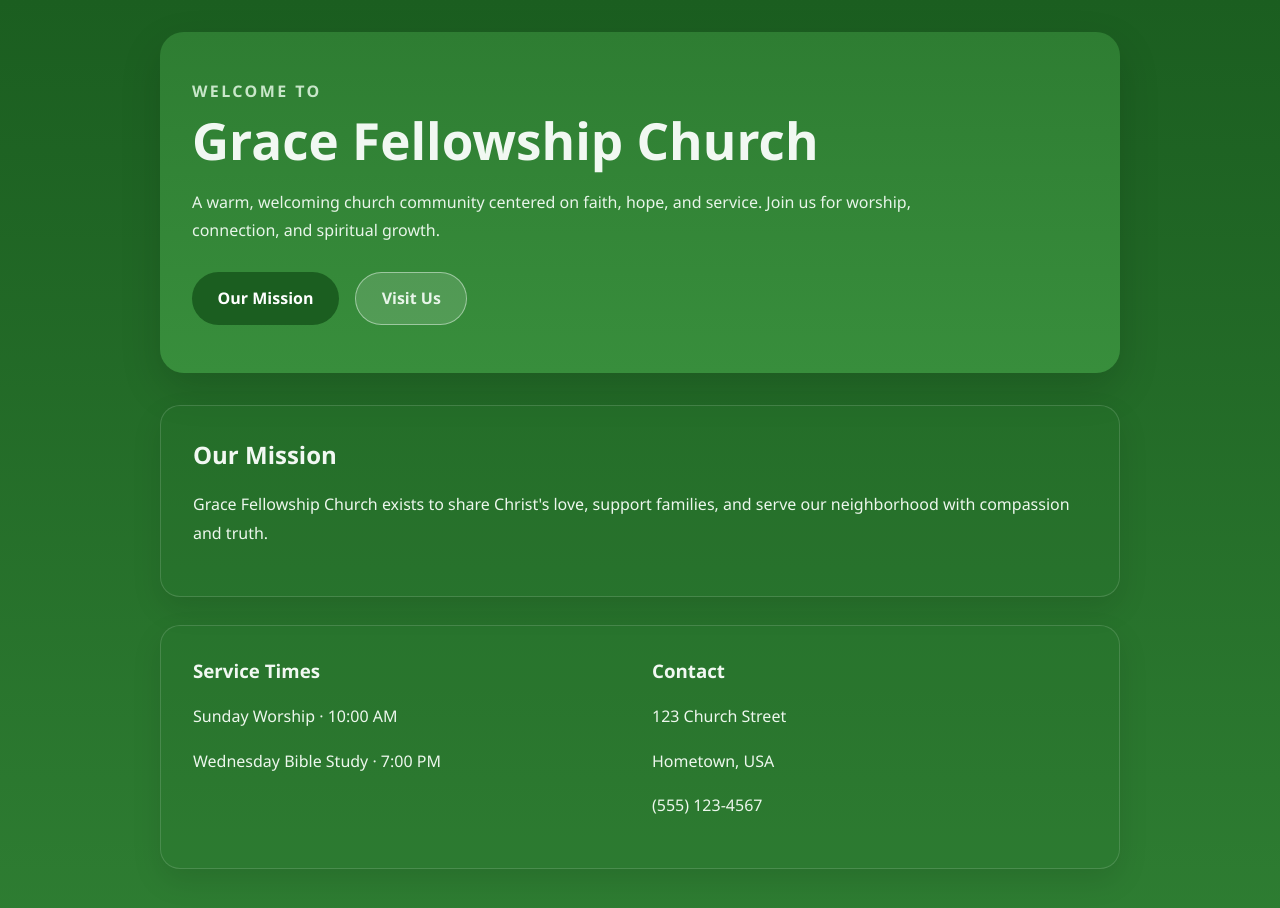
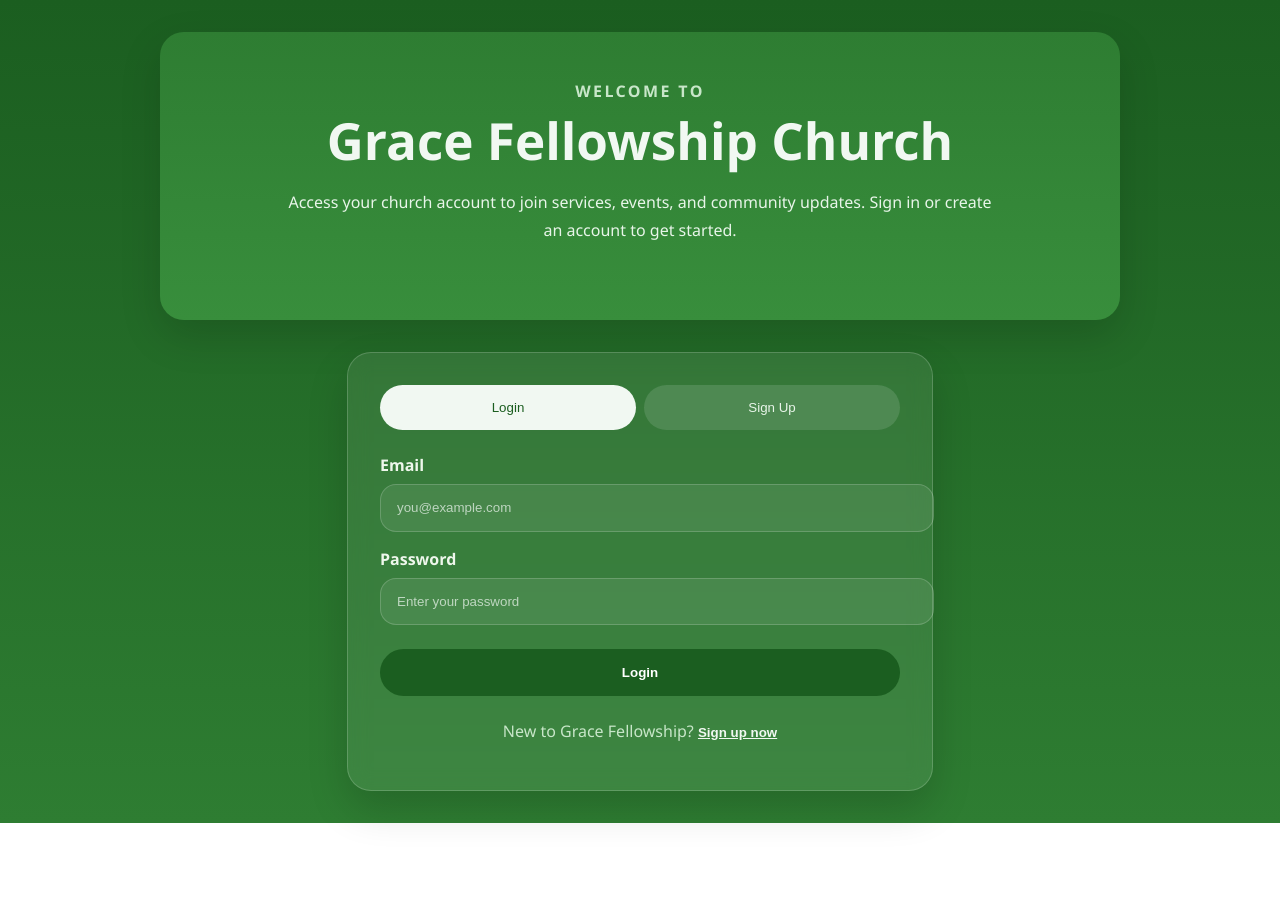
Before and after one commit to extralimitededition-png/simple_bloger, an Angular app: page /login in a window 1280 px wide. Before the commit this address led to /. Shown: the top 908 px of the page. After the commit the page ends 823 px from the top, so only its background shows below. Built offline with nearby package versions, Linux system fonts and the light colour scheme.

Commit message:
create new login puage

```diff
--- a/src/app/app-routing.module.ts
+++ b/src/app/app-routing.module.ts
@@ -1,7 +1,11 @@
 import { NgModule } from '@angular/core';
 import { RouterModule, Routes } from '@angular/router';
+import { LoginComponent } from './login/login.component';
 
-const routes: Routes = [];
+const routes: Routes = [
+  { path: '', redirectTo: 'login', pathMatch: 'full' },
+  { path: 'login', component: LoginComponent }
+];
 
 @NgModule({
   imports: [RouterModule.forRoot(routes)],
--- a/src/app/app.component.css
+++ b/src/app/app.component.css
@@ -1,94 +1,4 @@
-main {
-  max-width: 960px;
-  margin: 0 auto;
-  padding: 2rem;
+/* AppComponent is now a shell for routing. All auth styling lives in LoginComponent. */
+:host {
+  display: block;
 }
-
-.hero {
-  background: linear-gradient(180deg, #2e7d32 0%, #388e3c 100%);
-  border-radius: 24px;
-  padding: 3rem 2rem;
-  margin-bottom: 2rem;
-  box-shadow: 0 16px 40px rgba(0, 0, 0, 0.15);
-}
-
-.hero-copy {
-  max-width: 720px;
-}
-
-.eyebrow {
-  margin: 0 0 0.75rem;
-  text-transform: uppercase;
-  letter-spacing: 0.15em;
-  color: #c8e6c9;
-  font-weight: 600;
-}
-
-h1 {
-  font-size: clamp(2.5rem, 4vw, 3.5rem);
-  margin: 0;
-  line-height: 1.05;
-  color: #f1f8f2;
-}
-
-.hero-text {
-  margin: 1.25rem 0 1.75rem;
-  line-height: 1.75;
-  color: #e8f5e9;
-}
-
-.cta-row {
-  display: flex;
-  flex-wrap: wrap;
-  gap: 1rem;
-}
-
-.btn {
-  display: inline-flex;
-  align-items: center;
-  justify-content: center;
-  background: #1b5e20;
-  color: white;
-  padding: 0.9rem 1.6rem;
-  border-radius: 999px;
-  text-decoration: none;
-  font-weight: 600;
-  transition: transform 0.2s ease, background-color 0.2s ease;
-}
-
-.btn:hover {
-  background: #13531c;
-  transform: translateY(-1px);
-}
-
-.btn-secondary {
-  background: rgba(255, 255, 255, 0.14);
-  color: #e8f5e9;
-  border: 1px solid rgba(232, 245, 233, 0.5);
-}
-
-.section-panel {
-  background: rgba(46, 125, 50, 0.18);
-  border: 1px solid rgba(255, 255, 255, 0.14);
-  border-radius: 20px;
-  padding: 2rem;
-  box-shadow: 0 12px 30px rgba(0,0,0,0.1);
-  margin-bottom: 1.75rem;
-}
-
-.section-panel h2,
-.section-panel h3 {
-  margin-top: 0;
-  color: #f1f8f2;
-}
-
-.section-panel p {
-  color: #edf7ed;
-  line-height: 1.8;
-}
-
-.panel-grid {
-  display: grid;
-  gap: 1.5rem;
-  grid-template-columns: repeat(auto-fit, minmax(240px, 1fr));
-}
--- a/src/app/app.component.html
+++ b/src/app/app.component.html
@@ -1,40 +1 @@
-<main>
-  <section class="hero">
-    <div class="hero-copy">
-      <p class="eyebrow">Welcome to</p>
-      <h1>{{ title }}</h1>
-      <p class="hero-text">
-        A warm, welcoming church community centered on faith, hope, and service.
-        Join us for worship, connection, and spiritual growth.
-      </p>
-      <div class="cta-row">
-        <a href="#about" class="btn">Our Mission</a>
-        <a href="#services" class="btn btn-secondary">Visit Us</a>
-      </div>
-    </div>
-  </section>
-
-  <section id="about" class="section-panel">
-    <h2>Our Mission</h2>
-    <p>
-      Grace Fellowship Church exists to share Christ's love, support families,
-      and serve our neighborhood with compassion and truth.
-    </p>
-  </section>
-
-  <section id="services" class="section-panel">
-    <div class="panel-grid">
-      <div>
-        <h3>Service Times</h3>
-        <p>Sunday Worship · 10:00 AM</p>
-        <p>Wednesday Bible Study · 7:00 PM</p>
-      </div>
-      <div>
-        <h3>Contact</h3>
-        <p>123 Church Street</p>
-        <p>Hometown, USA</p>
-        <p>(555) 123-4567</p>
-      </div>
-    </div>
-  </section>
-</main>
+<router-outlet></router-outlet>
--- a/src/app/app.module.ts
+++ b/src/app/app.module.ts
@@ -3,9 +3,10 @@ import { BrowserModule } from '@angular/platform-browser';
 
 import { AppRoutingModule } from './app-routing.module';
 import { AppComponent } from './app.component';
+import { LoginComponent } from './login/login.component';
 
 @NgModule({
-  declarations: [AppComponent],
+  declarations: [AppComponent, LoginComponent],
   imports: [BrowserModule, AppRoutingModule],
   providers: [],
   bootstrap: [AppComponent]
--- /dev/null
+++ b/src/app/login/login.component.css
@@ -0,0 +1,144 @@
+main {
+  max-width: 960px;
+  margin: 0 auto;
+  padding: 2rem;
+}
+
+.hero {
+  background: linear-gradient(180deg, #2e7d32 0%, #388e3c 100%);
+  border-radius: 24px;
+  padding: 3rem 2rem;
+  margin-bottom: 2rem;
+  box-shadow: 0 16px 40px rgba(0, 0, 0, 0.15);
+}
+
+.hero-auth {
+  text-align: center;
+}
+
+.hero-copy {
+  max-width: 720px;
+  margin: 0 auto;
+}
+
+.eyebrow {
+  margin: 0 0 0.75rem;
+  text-transform: uppercase;
+  letter-spacing: 0.15em;
+  color: #c8e6c9;
+  font-weight: 600;
+}
+
+h1 {
+  font-size: clamp(2.5rem, 4vw, 3.5rem);
+  margin: 0;
+  line-height: 1.05;
+  color: #f1f8f2;
+}
+
+.hero-text {
+  margin: 1.25rem 0 1.75rem;
+  line-height: 1.75;
+  color: #e8f5e9;
+}
+
+.auth-panel {
+  display: flex;
+  justify-content: center;
+}
+
+.auth-card {
+  width: 100%;
+  max-width: 520px;
+  background: rgba(255, 255, 255, 0.08);
+  border: 1px solid rgba(255, 255, 255, 0.18);
+  border-radius: 24px;
+  padding: 2rem;
+  box-shadow: 0 18px 40px rgba(0, 0, 0, 0.16);
+  backdrop-filter: blur(10px);
+}
+
+.tab-switch {
+  display: flex;
+  gap: 0.5rem;
+  margin-bottom: 1.5rem;
+}
+
+.tab-button {
+  flex: 1;
+  border: none;
+  padding: 0.95rem 1rem;
+  border-radius: 999px;
+  background: rgba(255, 255, 255, 0.12);
+  color: #e8f5e9;
+  cursor: pointer;
+  transition: background-color 0.2s ease, color 0.2s ease;
+}
+
+.tab-button.active {
+  background: #f1f8f2;
+  color: #1b5e20;
+}
+
+.auth-form {
+  display: grid;
+  gap: 1rem;
+}
+
+label {
+  display: grid;
+  gap: 0.5rem;
+  color: #eef7ec;
+  font-weight: 600;
+}
+
+input {
+  width: 100%;
+  padding: 0.95rem 1rem;
+  border-radius: 16px;
+  border: 1px solid rgba(255, 255, 255, 0.18);
+  background: rgba(255, 255, 255, 0.08);
+  color: #f1f8f2;
+}
+
+input::placeholder {
+  color: rgba(241, 248, 242, 0.7);
+}
+
+.auth-submit {
+  margin-top: 0.5rem;
+  width: 100%;
+  background: #1b5e20;
+  color: white;
+  border: none;
+  border-radius: 999px;
+  padding: 1rem 1.2rem;
+  font-weight: 700;
+  cursor: pointer;
+  transition: background-color 0.2s ease, transform 0.2s ease;
+}
+
+.auth-submit:hover {
+  background: #13531c;
+  transform: translateY(-1px);
+}
+
+.auth-hint {
+  margin-top: 1.5rem;
+  color: #c8e6c9;
+  text-align: center;
+}
+
+.switch-link {
+  border: none;
+  background: transparent;
+  color: #f1f8f2;
+  font-weight: 700;
+  cursor: pointer;
+  text-decoration: underline;
+  padding: 0;
+}
+
+.switch-link:hover {
+  color: #ffffff;
+}
--- /dev/null
+++ b/src/app/login/login.component.html
@@ -0,0 +1,63 @@
+<main>
+  <section class="hero hero-auth">
+    <div class="hero-copy">
+      <p class="eyebrow">Welcome to</p>
+      <h1>Grace Fellowship Church</h1>
+      <p class="hero-text">
+        Access your church account to join services, events, and community updates.
+        Sign in or create an account to get started.
+      </p>
+    </div>
+  </section>
+
+  <section class="auth-panel">
+    <div class="auth-card">
+      <div class="tab-switch">
+        <button
+          type="button"
+          class="tab-button"
+          [class.active]="selectedTab === 'login'"
+          (click)="selectTab('login')"
+        >
+          Login
+        </button>
+        <button
+          type="button"
+          class="tab-button"
+          [class.active]="selectedTab === 'signup'"
+          (click)="selectTab('signup')"
+        >
+          Sign Up
+        </button>
+      </div>
+
+      <form class="auth-form" (submit)="onSubmit($event)">
+        <label>
+          Email
+          <input type="email" placeholder="you@example.com" required />
+        </label>
+
+        <label>
+          Password
+          <input type="password" placeholder="Enter your password" required />
+        </label>
+
+        <label *ngIf="selectedTab === 'signup'">
+          Confirm Password
+          <input type="password" placeholder="Confirm your password" required />
+        </label>
+
+        <button type="submit" class="btn auth-submit">
+          {{ selectedTab === 'login' ? 'Login' : 'Create Account' }}
+        </button>
+      </form>
+
+      <p class="auth-hint">
+        {{ selectedTab === 'login' ? 'New to Grace Fellowship?' : 'Already have an account?' }}
+        <button type="button" class="switch-link" (click)="selectTab(selectedTab === 'login' ? 'signup' : 'login')">
+          {{ selectedTab === 'login' ? 'Sign up now' : 'Login here' }}
+        </button>
+      </p>
+    </div>
+  </section>
+</main>
--- /dev/null
+++ b/src/app/login/login.component.ts
@@ -0,0 +1,20 @@
+import { Component } from '@angular/core';
+
+@Component({
+  selector: 'app-login',
+  templateUrl: './login.component.html',
+  styleUrls: ['./login.component.css']
+})
+export class LoginComponent {
+  selectedTab: 'login' | 'signup' = 'login';
+
+  selectTab(tab: 'login' | 'signup'): void {
+    this.selectedTab = tab;
+  }
+
+  onSubmit(event: Event): void {
+    event.preventDefault();
+    const action = this.selectedTab === 'login' ? 'Logging in' : 'Signing up';
+    console.log(`${action}...`);
+  }
+}
```
